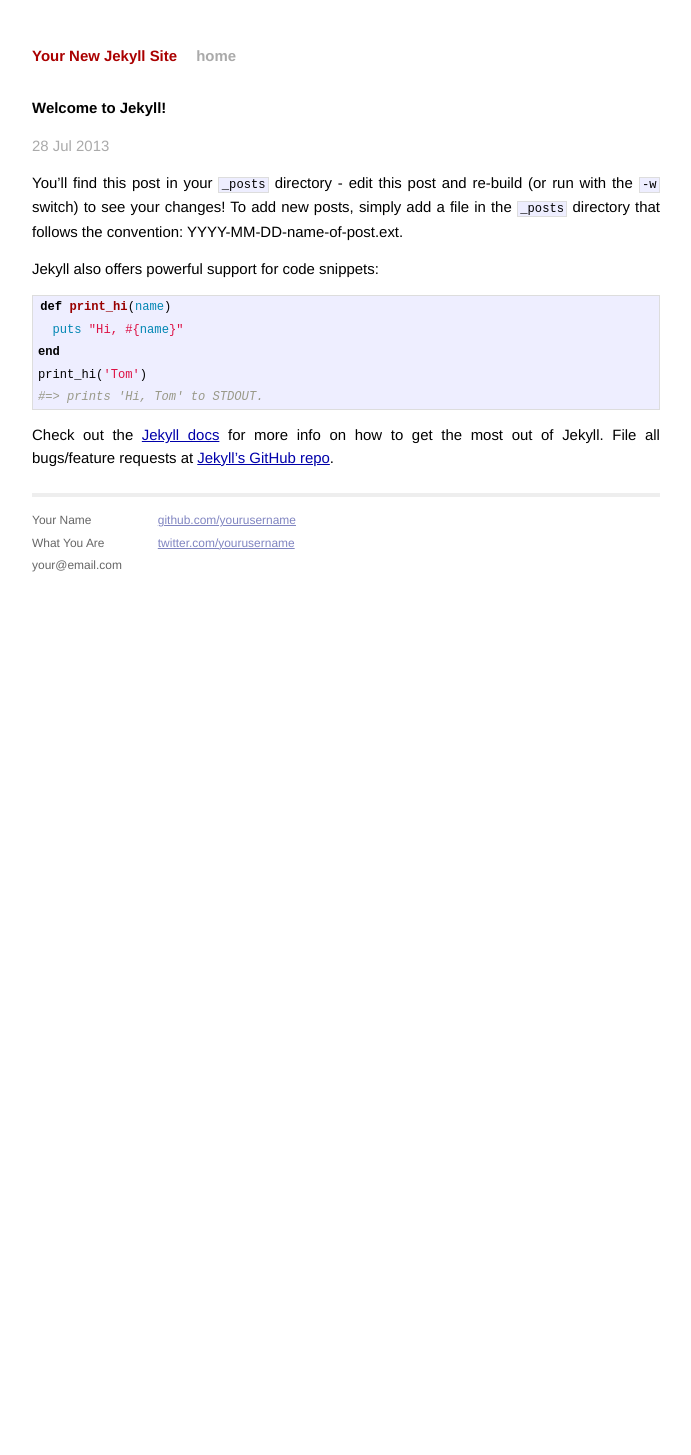
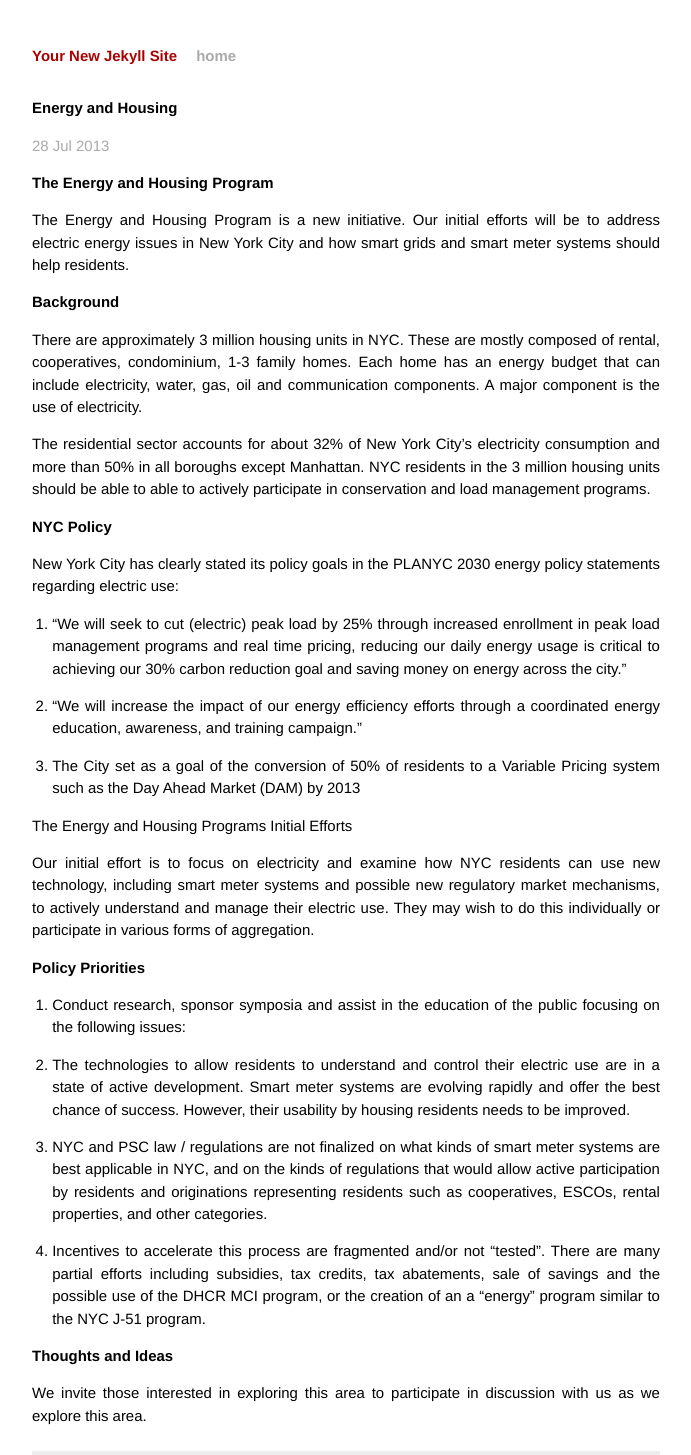
Before and after one commit to wizarddevelopment/energyandhousing.org, a Jekyll site: the page built from _posts/2013-07-28-welcome-to-jekyll.markdown, in a window 1280 px wide. Shown: the whole page, without its empty margins (294-985 px from the left). Built offline with Jekyll 4.4.1, drawn with Linux system fonts in a browser that asks for light colours; before the commit the page ends 945 px from its top, so only the background shows below that.

Commit message:
Initial post

```diff
--- a/_layouts/default.html
+++ b/_layouts/default.html
@@ -25,19 +25,7 @@
                 {{ content }}
 
             <div class="footer">
-              <div class="contact">
-                <p>
-                  Your Name<br />
-                  What You Are<br />
-                  your@email.com
-                </p>
-              </div>
-              <div class="contact">
-                <p>
-                  <a href="http://github.com/yourusername/">github.com/yourusername</a><br />
-                  <a href="http://twitter.com/yourusername/">twitter.com/yourusername</a><br />
-                </p>
-              </div>
+
             </div>
           </div>
         </div> <!-- /container -->
--- a/_posts/2013-07-28-welcome-to-jekyll.markdown
+++ b/_posts/2013-07-28-welcome-to-jekyll.markdown
@@ -1,24 +1,44 @@
 ---
 layout: post
-title:  "Welcome to Jekyll!"
+title:  "Energy and Housing"
 date:   2013-07-28 13:43:09
-categories: jekyll update
+categories:
 ---
 
-You'll find this post in your `_posts` directory - edit this post and re-build (or run with the `-w` switch) to see your changes!
-To add new posts, simply add a file in the `_posts` directory that follows the convention: YYYY-MM-DD-name-of-post.ext.
+# The Energy and Housing Program
 
-Jekyll also offers powerful support for code snippets:
+The Energy and Housing Program is a new initiative. Our initial efforts will be to address electric energy issues in New York City and how smart grids and smart meter systems should help residents.
 
-{% highlight ruby %}
-def print_hi(name)
-  puts "Hi, #{name}"
-end
-print_hi('Tom')
-#=> prints 'Hi, Tom' to STDOUT.
-{% endhighlight %}
+# Background
 
-Check out the [Jekyll docs][jekyll] for more info on how to get the most out of Jekyll. File all bugs/feature requests at [Jekyll's GitHub repo][jekyll-gh].
+There are approximately 3 million housing units in NYC. These are mostly composed of rental, cooperatives, condominium, 1-3 family homes. Each home has an energy budget that can include electricity, water, gas, oil and communication components. A major component is the use of electricity.
 
-[jekyll-gh]: https://github.com/mojombo/jekyll
-[jekyll]:    http://jekyllrb.com
+The residential sector accounts for about 32% of New York City’s electricity consumption and more than 50% in all boroughs except Manhattan. NYC residents in the 3 million housing units should be able to able to actively participate in conservation and load management programs.
+
+# NYC Policy
+
+New York City has clearly stated its policy goals in the PLANYC 2030 energy policy statements regarding electric use:
+
+1. “We will seek to cut (electric) peak load by 25% through increased enrollment in peak load management programs and real time pricing, reducing our daily energy usage is critical to achieving our 30% carbon reduction goal and saving money on energy across the city.”
+
+2. “We will increase the impact of our energy efficiency efforts through a coordinated energy education, awareness, and training campaign.”
+
+3. The City set as a goal of the conversion of 50% of residents to a Variable Pricing system such as the Day Ahead Market (DAM) by 2013
+
+The Energy and Housing Programs Initial Efforts
+
+Our initial effort is to focus on electricity and examine how NYC residents can use new technology, including smart meter systems and possible new regulatory market mechanisms, to actively understand and manage their electric use. They may wish to do this individually or participate in various forms of aggregation.
+
+# Policy Priorities
+
+1.  Conduct research, sponsor symposia and assist in the education of the public focusing on the following issues:
+
+2.  The technologies to allow residents to understand and control their electric use are in a state of active development. Smart meter systems are evolving rapidly and offer the best chance of success. However, their usability by housing residents needs to be improved.
+
+3.  NYC and PSC law / regulations are not finalized on what kinds of smart meter systems are best applicable in NYC, and on the kinds of regulations that would allow active participation by residents and originations representing residents such as cooperatives, ESCOs, rental properties, and other categories.
+
+4.  Incentives to accelerate this process are fragmented and/or not “tested”. There are many partial efforts including subsidies, tax credits, tax abatements, sale of savings and the possible use of the DHCR MCI program, or the creation of an a “energy” program similar to the NYC J-51 program.
+
+# Thoughts and Ideas
+
+We invite those interested in exploring this area to participate in discussion with us as we explore this area.
--- a/index.html
+++ b/index.html
@@ -1,10 +1,10 @@
 ---
 layout: default
-title: Your New Jekyll Site
+title: Energy and Housing Consortium
 ---
 
 <div id="home">
-  <h1>Blog Posts</h1>
+  <h1>Energy and Housing Consortium</h1>
   <ul class="posts">
     {% for post in site.posts %}
       <li><span>{{ post.date | date_to_string }}</span> &raquo; <a href="{{ post.url }}">{{ post.title }}</a></li>
```
